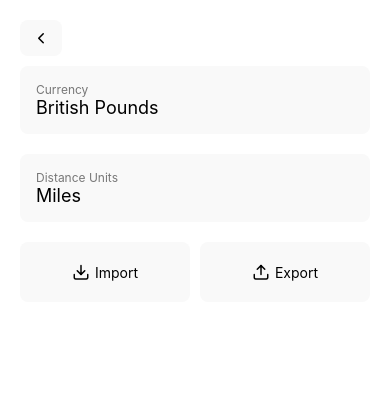
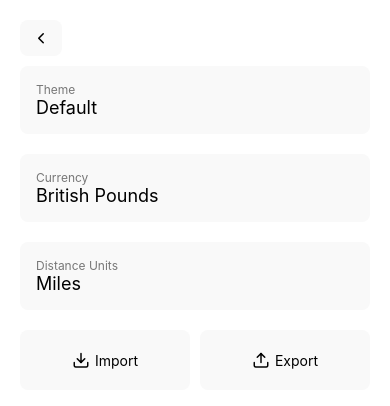
Before and after one commit to jcbyte/TripTab, a React Native app: screen /Settings in a window 390 px wide. Shown: the top 406 px of the page. Built offline with nearby package versions, Linux system fonts and the light colour scheme.

Commit message:
added theme selection

```diff
--- a/src/hooks/Theme.tsx
+++ b/src/hooks/Theme.tsx
@@ -1,8 +1,9 @@
-import React, { createContext, ReactNode, useContext, useEffect, useState } from "react";
+import React, { createContext, ReactNode, useContext, useState } from "react";
 import { getStyles } from "../styles";
 import { getTextColor } from "../utils";
 
 export interface GivenTheme {
+	name: string;
 	colours: {
 		primary: string;
 		success: string;
@@ -18,19 +19,6 @@ export interface GivenTheme {
 	};
 }
 
-const lightTheme: GivenTheme = {
-	colours: {
-		primary: "#7a6fe1",
-		success: "#b2e0a1",
-		danger: "#e14f4f",
-		element: "#f9f9f9",
-		element2: "#e9e9e9",
-		background: "#ffffff",
-		shadedText: "#777777",
-	},
-	text: { light: "#ffffff", dark: "#000000" },
-};
-
 export interface ThemeColour {
 	colour: string;
 	text: string;
@@ -38,9 +26,10 @@ export interface ThemeColour {
 
 export type Theme = {
 	[K in keyof GivenTheme["colours"]]: ThemeColour;
-};
+} & { name: string };
 
-const DEFAULT: Theme = Object.fromEntries(
+const DEFAULT: Theme = {
+	...Object.fromEntries(
 		Object.entries({
 			primary: "#7a6fe1",
 			success: "#b2e0a1",
@@ -53,7 +42,9 @@ const DEFAULT: Theme = Object.fromEntries(
 			key as keyof GivenTheme["colours"],
 			{ colour: colour, text: getTextColor(colour) == "light" ? "#ffffff" : "#000000" } as ThemeColour,
 		])
-) as Theme;
+	),
+	name: "Default",
+} as Theme;
 
 const ThemeContext = createContext<{
 	theme: Theme;
@@ -71,19 +62,16 @@ export function ThemeProvider({ children }: { children?: ReactNode }) {
 	const [theme, setTheme] = useState<Theme>(DEFAULT);
 	const [styles, setStyles] = useState<any>(getStyles(DEFAULT)); // todo type
 
-	useEffect(() => {
-		updateTheme(lightTheme);
-	}, []);
-
 	function updateTheme(givenTheme: GivenTheme) {
-		let newTheme: Theme = Object.fromEntries(
-			Object.entries(givenTheme.colours).map(([key, colour]: [string, string]) => [
-				key as keyof GivenTheme["colours"],
+		let newTheme: Theme = {
+			...Object.fromEntries(
+				(Object.entries(givenTheme.colours) as [keyof GivenTheme["colours"], string][]).map(([key, colour]) => [
+					key,
 					{ colour: colour, text: givenTheme.text[getTextColor(colour)] } as ThemeColour,
 				])
-		) as Theme;
-
-		console.log(newTheme);
+			),
+			name: givenTheme.name,
+		} as Theme;
 
 		setTheme(newTheme);
 		setStyles(getStyles(newTheme));
--- a/src/screens/SettingsScreen.tsx
+++ b/src/screens/SettingsScreen.tsx
@@ -8,7 +8,8 @@ import { NavigationProp } from "../ThemedApp";
 import SelectSetting from "../components/SelectSetting";
 import UserSettingsContext from "../contexts/UserSettingsContext";
 import { useAlert } from "../hooks/Alert";
-import { Theme, useTheme } from "../hooks/Theme";
+import { GivenTheme, Theme, useTheme } from "../hooks/Theme";
+import { themes } from "../styles";
 import Currency, { CurrencyInfo, currencyMap } from "../types/Currency";
 import Distance, { DistanceInfo, distanceMap } from "../types/Distance";
 import Record, { rehydrateRecord, StrippedRecord, stripRecord } from "../types/Record";
@@ -23,7 +24,7 @@ export default function SettingsScreen({
 	records: Record[];
 	replaceRecords: (records: Record[]) => void;
 }) {
-	const { theme, styles } = useTheme();
+	const { theme, styles, setTheme } = useTheme();
 	const myStyles = getMyStyles(theme);
 
 	const { userSettings, setUserSettings } = useContext(UserSettingsContext);
@@ -80,6 +81,18 @@ export default function SettingsScreen({
 				</TouchableOpacity>
 			</View>
 
+			{/* Theme Selection */}
+			<SelectSetting
+				title="Theme"
+				value={theme.name}
+				options={(Object.entries(themes) as [string, GivenTheme][]).map(([key, theme]) => {
+					return { label: theme.name, key: key, value: theme };
+				})}
+				onSelect={(selected: GivenTheme) => {
+					setTheme(selected);
+				}}
+			/>
+
 			{/* Currency Selection */}
 			<SelectSetting
 				title="Currency"
--- a/src/styles.ts
+++ b/src/styles.ts
@@ -1,18 +1,34 @@
 import { StatusBar, StyleSheet } from "react-native";
-import { Theme } from "./hooks/Theme";
+import { GivenTheme, Theme } from "./hooks/Theme";
 
-export const colours = {
-	primary: "#7a6fe1",
-	danger: "#e14f4f",
-	success: "#b2e0a1",
-	light: "#fff",
-	shaded: "#f9f9f9",
-	shadedDark: "#e9e9e9",
-	dark: "#000",
-	textLight: "#fff",
-	shadedText: "#777",
-	textDark: "#000",
-	switchTrackPrimary: "#e1d8f1",
+type T = "Light" | "Dark";
+export const themes: { [s: string]: GivenTheme } = {
+	light: {
+		name: "Light",
+		colours: {
+			primary: "#7a6fe1",
+			success: "#b2e0a1",
+			danger: "#e14f4f",
+			element: "#f9f9f9",
+			element2: "#e9e9e9",
+			background: "#ffffff",
+			shadedText: "#777777",
+		},
+		text: { light: "#ffffff", dark: "#000000" },
+	},
+	dark: {
+		name: "Dark",
+		colours: {
+			primary: "#7a6fe1",
+			success: "#b2e0a1",
+			danger: "#e14f4f",
+			element: "#f9f9f9",
+			element2: "#e9e9e9",
+			background: "#000000",
+			shadedText: "#777777",
+		},
+		text: { light: "#ffffff", dark: "#000000" },
+	},
 };
 
 const genericStyles = StyleSheet.create({
```
Lines whose indentation alone changed are shown as unchanged.
